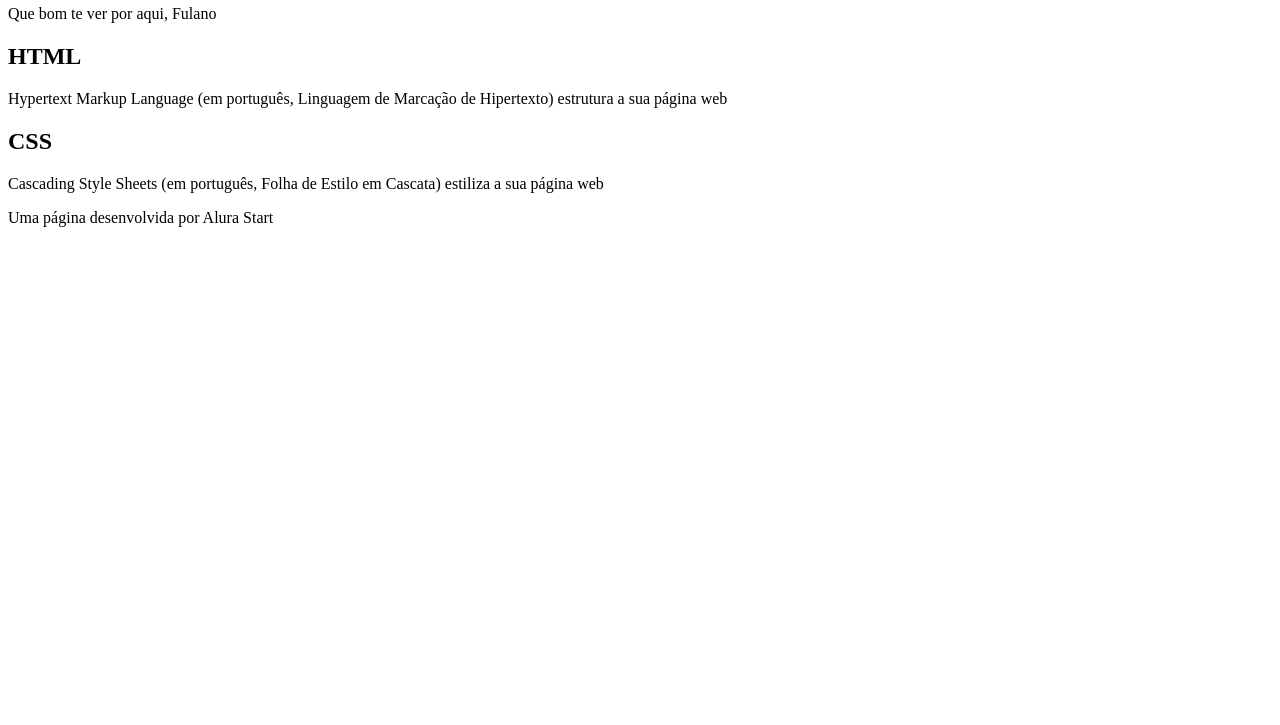
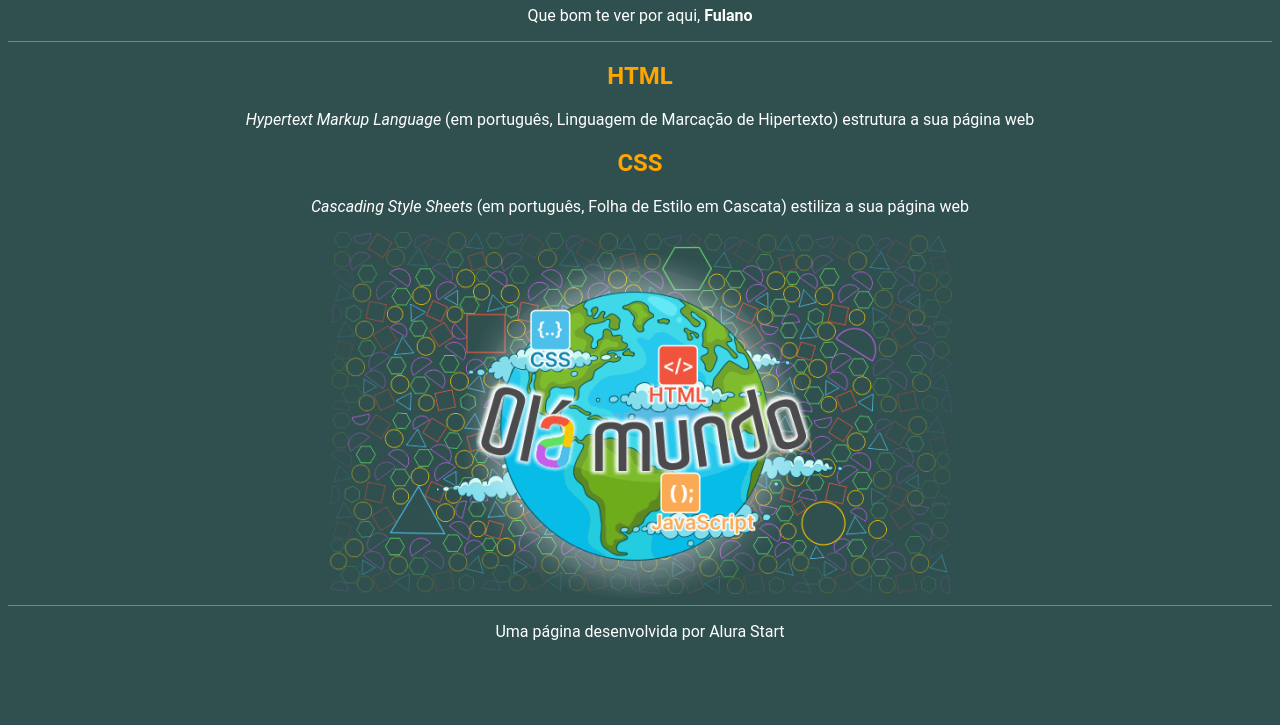
Before and after one commit to silviosnjr/Hello-World2, a plain HTML site: page index.html in a window 1280 px wide. Shown: the part 75-800 px from the top of the page. Drawn offline with Linux system fonts and the light colour scheme.

Commit message:
Atualizando repositório

```diff
--- a/index.html
+++ b/index.html
@@ -1,29 +1,30 @@
 <!DOCTYPE html>
-<html lang="pt-BR">
+<html lang="pt-br">
 <head>
     <meta charset="UTF-8">
     <meta name="viewport" content="width=device-width, initial-scale=1.0">
     <title>Hello World</title>
+    <link rel="stylesheet" href="style.css">
 </head>
 <body>
-
     <header>
         <h1>Hello World</h1>
-        <p>Que bom te ver por aqui, Fulano</p>
-
+        <p>Que bom te ver por aqui, <span id="nome-usuário">Fulano</span></p>
     </header>
 
     <section>
         <h2>HTML</h2>
-        <p>Hypertext Markup Language (em português, Linguagem de Marcação de Hipertexto) estrutura a sua página web</p>
+        <P><span class="texto-inglês">Hypertext Markup Language </span>(em português, Linguagem de Marcação de Hipertexto) estrutura a sua página web</P>
 
         <h2>CSS</h2>
-        <p>Cascading Style Sheets (em português, Folha de Estilo em Cascata) estiliza a sua página web</p>
+        <P><span class="texto-inglês">Cascading Style Sheets </span>(em português, Folha de Estilo em Cascata) estiliza a sua página web</P>
+
+    	<img src="imagem/Olá Mundo.png" alt="Imagem com figuras geométricas ao fundo e uma figura do planeta Terra a frente, com a inscrição Olá Mundo em letras coloridas">
     </section>
 
     <footer>
         <p>Uma página desenvolvida por Alura Start</p>
+    </footer>
 
-    </footer>
 </body>
 </html>
--- /dev/null
+++ b/style.css
@@ -0,0 +1,26 @@
+h2{
+    color:orange;
+}
+
+body{
+    background-color: #305050;
+    color: white;
+    font-family: Roboto;
+    text-align: center;
+}
+
+header{
+    border-bottom: 1px solid grey;
+}
+
+footer{
+    border-top: 1px solid grey;
+}
+
+#nome-usuário{
+    font-weight: bold;
+}
+
+.texto-inglês{
+    font-style: italic;
+}
```
Also changed, not shown: imagem/Olá Mundo.png (added), 1 other file.
